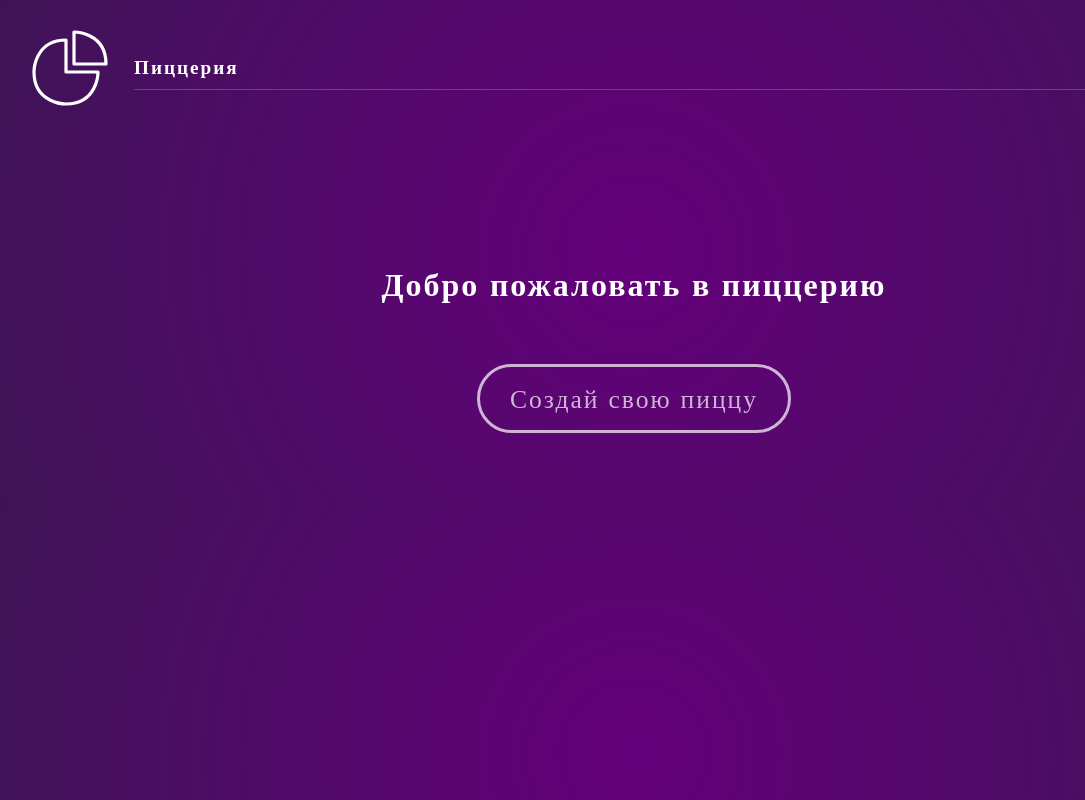
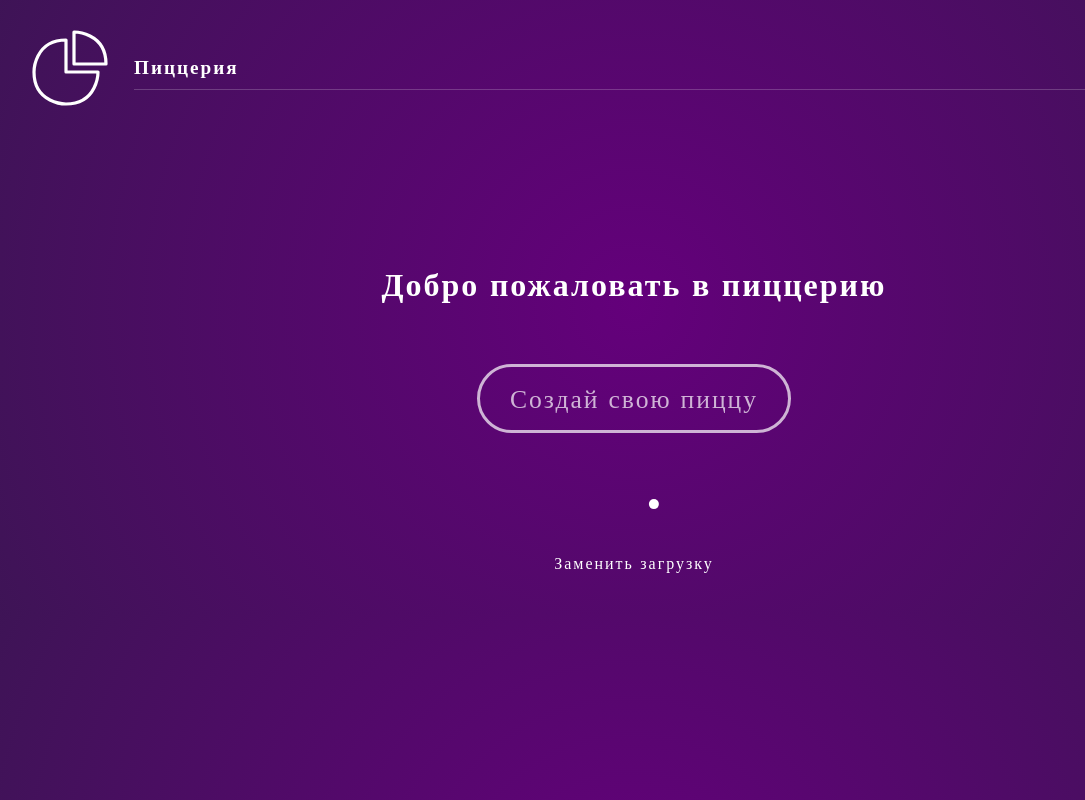
Before and after one commit to Zelelo622/Pizzeria-framer-motion, a React (Create React App) app: page / in a window 1280 px wide. Shown: the whole page, without its empty margins (6-1091 px from the left). Built offline with nearby package versions, Linux system fonts and the light colour scheme.

Commit message:
new Loader component

```diff
--- a/src/components/Home.js
+++ b/src/components/Home.js
@@ -1,6 +1,7 @@
 import React from "react";
 import { Link } from "react-router-dom";
 import { motion } from "framer-motion";
+import Loader from "./Loader";
 
 const buttonVariants = {
   visible: {
@@ -47,6 +48,7 @@
           Создай свою пиццу
         </motion.button>
       </Link>
+      <Loader />
     </motion.div>
   );
 };
--- /dev/null
+++ b/src/components/Loader.js
@@ -0,0 +1,52 @@
+import React from "react";
+import { motion, useCycle } from "framer-motion";
+
+const loaderVariants = {
+  animationOne: {
+    x: [-20, 20],
+    y: [0, -30],
+    transition: {
+      x: {
+        repeatType: "reverse",
+        repeat: Infinity,
+        duration: 0.5,
+      },
+      y: {
+        repeatType: "reverse",
+        repeat: Infinity,
+        duration: 0.25,
+        ease: "easeOut",
+      },
+    },
+  },
+  animationTwo: {
+    y: [0, -40],
+    x: 0,
+    transition: {
+      y: {
+        repeatType: "reverse",
+        repeat: Infinity,
+        duration: 0.25,
+        ease: "easeOut",
+      },
+    },
+  },
+};
+
+const Loader = () => {
+  const [animation, cycleAnimation] = useCycle("animationOne", "animationTwo");
+  return (
+    <>
+      <motion.div
+        className="loader"
+        variants={loaderVariants}
+        animate={animation}
+      ></motion.div>
+      <div style={{ cursor: "pointer" }} onClick={() => cycleAnimation()}>
+        Заменить загрузку
+      </div>
+    </>
+  );
+};
+
+export default Loader;
--- a/src/index.css
+++ b/src/index.css
@@ -145,3 +145,11 @@
   color: #444;
   font-weight: bold;
 }
+
+.loader{
+  width: 10px;
+  height: 10px;
+  margin: 40px auto;
+  border-radius: 50%;
+  background: #fff;
+}
```
